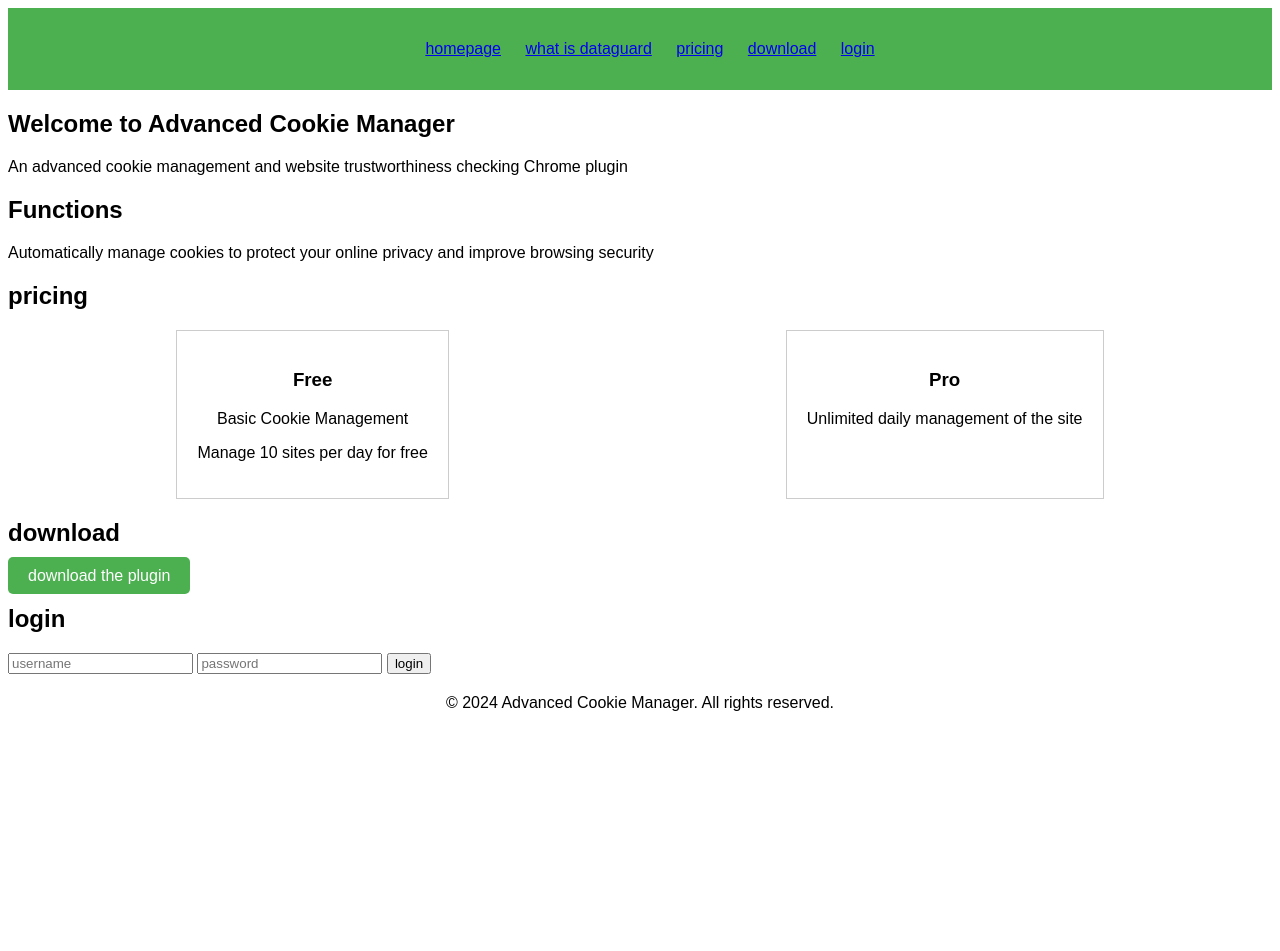
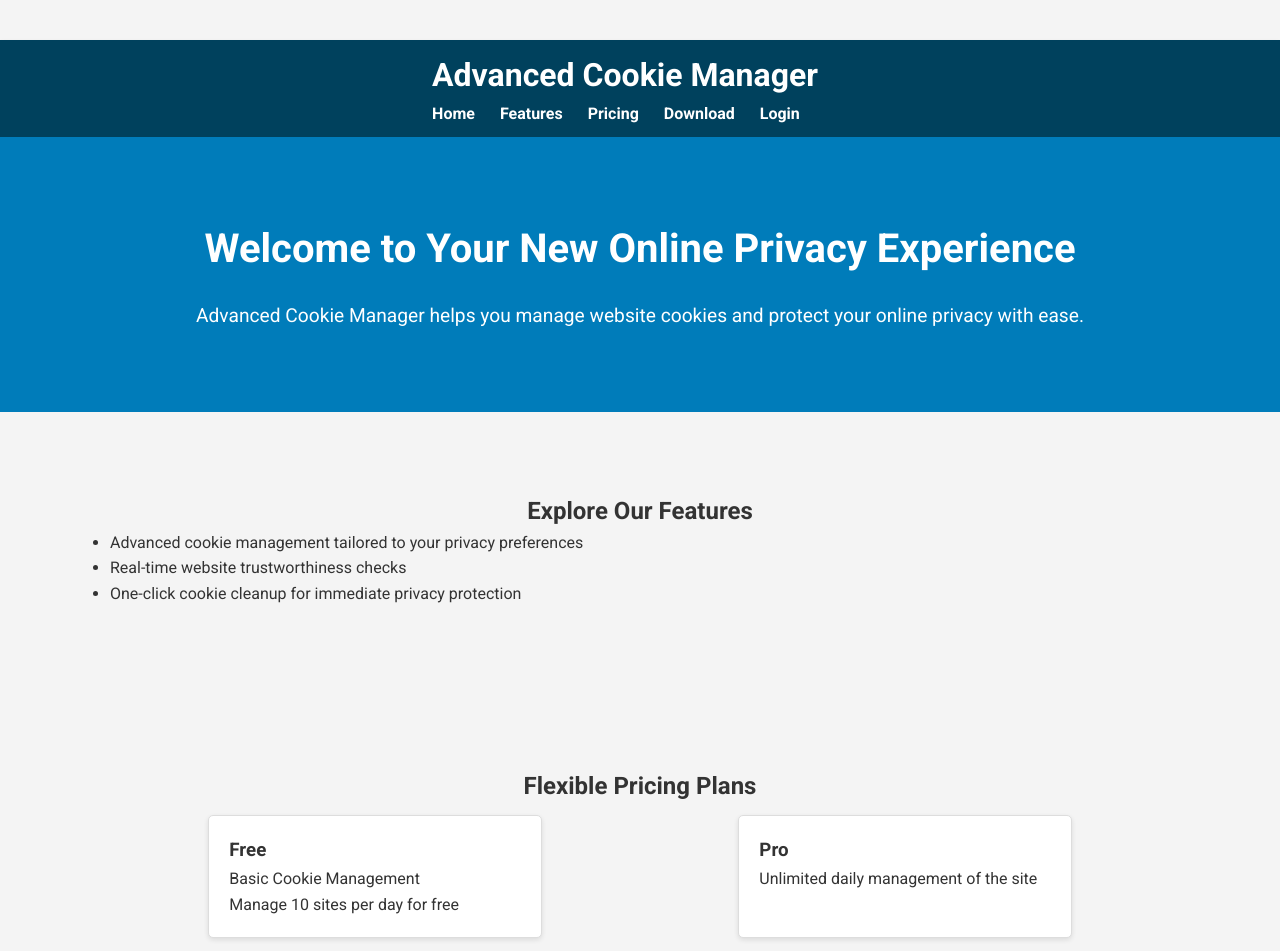
Before and after one commit to sharyz119/dataguard-innovator, a browser extension: page cookie_website/index.html in a window 1280 px wide. Shown: the top 951 px of the page. Before the commit the page ends 800 px from the top, so only its background shows below. Drawn offline with Linux system fonts and the light colour scheme.

Commit message:
Website design improvements
I (Rhodé) improved the look of the website a bit but it can be better still

```diff
--- a/cookie_website/index.html
+++ b/cookie_website/index.html
@@ -3,66 +3,94 @@
 <head>
     <meta charset="UTF-8">
     <meta name="viewport" content="width=device-width, initial-scale=1.0">
-    <title>Advanced Cookie Manager</title>
+    <meta name="description" content="Manage your website cookies and protect your privacy with Advanced Cookie Manager.">
+    <title>Advanced Cookie Manager - Privacy at Your Fingertips</title>
     <link rel="stylesheet" href="styles.css">
+    <link href="https://fonts.googleapis.com/css2?family=Roboto:wght@400;700&display=swap" rel="stylesheet">
+    <link href="https://fonts.googleapis.com/css2?family=Open+Sans:wght@400;600;700&display=swap" rel="stylesheet">
+    <link rel="icon" type="image/png" href="favicon.png">
+    <!-- Open Graph Tags -->
 </head>
 <body>
-    <header>
-        <nav>
+    <header class="site-header">
+        <div class="container">
+            <h1 class="logo">Advanced Cookie Manager</h1>
+            <nav class="main-navigation" aria-label="Main navigation">
                 <ul>
-                <li><a href="#home">homepage</a></li>
-                <li><a href="#features">what is dataguard</a></li>
-                <li><a href="#pricing">pricing</a></li>
-                <li><a href="#download">download</a></li>
-                <li><a href="#login">login</a></li>
+                    <li><a href="#home" class="nav-link" aria-current="page">Home</a></li>
+                    <li><a href="#features" class="nav-link">Features</a></li>
+                    <li><a href="#pricing" class="nav-link">Pricing</a></li>
+                    <li><a href="#download" class="nav-link">Download</a></li>
+                    <li><a href="#login" class="nav-link">Login</a></li>
                 </ul>
             </nav>
+        </div>
     </header>
 
-    <section id="home">
-        <h1>Welcome to Advanced Cookie Manager</h1>
-        <p>An advanced cookie management and website trustworthiness checking Chrome plugin</p>
+    <main>
+        <section id="home" class="hero-section">
+            <div class="container">
+                <h2>Welcome to Your New Online Privacy Experience</h2>
+                <p>Advanced Cookie Manager helps you manage website cookies and protect your online privacy with ease.</p>
+            </div>
         </section>
 
-    <section id="features">
-        <h2>Functions</h2>
-        <p>Automatically manage cookies to protect your online privacy and improve browsing security</p>
-        <!-- 详细功能介绍 -->
+        <section id="features" class="features-section">
+            <div class="container">
+                <h2>Explore Our Features</h2>
+                <ul class="features-list">
+                    <li>Advanced cookie management tailored to your privacy preferences</li>
+                    <li>Real-time website trustworthiness checks</li>
+                    <li>One-click cookie cleanup for immediate privacy protection</li>
+                    <!-- Add more detailed feature introductions here as needed -->
+                </ul>
+            </div>
         </section>
 
-    <section id="pricing">
-        <h2>pricing</h2>
+        <section id="pricing" class="pricing-section">
+            <div class="container">
+                <h2>Flexible Pricing Plans</h2>
                 <div class="pricing-table">
                     <div class="pricing-option">
                         <h3>Free</h3>
                         <p>Basic Cookie Management</p>
-                <p>Manage 10 sites per day for free<p>
-                <!-- 更多免费版功能 -->
+                        <p>Manage 10 sites per day for free</p>
+                        <!-- Add more free plan features here -->
                     </div>
                     <div class="pricing-option">
                         <h3>Pro</h3>
                         <p>Unlimited daily management of the site</p>
-                <!-- 更多专业版功能 -->
+                        <!-- Add more pro plan features here -->
+                    </div>
                 </div>
             </div>
         </section>
 
-    <section id="download">
-        <h2>download</h2>
-        <a href="download-link" class="download-btn">download the plugin</a>
+        <section id="download" class="download-section">
+            <div class="container">
+                <h2>Download Now</h2>
+                <a href="#" class="btn btn-primary">Download the Plugin</a>
+            </div>
         </section>
 
-    <section id="login">
-        <h2>login</h2>
-        <form action="login-process" method="post">
-            <input type="text" name="username" placeholder="username">
-            <input type="password" name="password" placeholder="password">
-            <button type="submit">login</button>
+        <section id="login" class="login-section">
+            <div class="container">
+                <h2>Login to Your Account</h2>
+                <form class="login-form" action="login-process" method="post">
+                    <label for="username">Username</label>
+                    <input id="username" type="text" name="username" placeholder="Username" required>
+                    <label for="password">Password</label>
+                    <input id="password" type="password" name="password" placeholder="Password" required>
+                    <button type="submit" class="btn btn-primary">Login</button>
                 </form>
+            </div>
         </section>
+    </main>
 
-    <footer>
+    <footer class="site-footer">
+        <div class="container">
             <p>&copy; 2024 Advanced Cookie Manager. All rights reserved.</p>
+        </div>
     </footer>
 
     <script src="script.js"></script>
--- a/cookie_website/script.js
+++ b/cookie_website/script.js
@@ -1,4 +1,8 @@
-document.querySelector('form').addEventListener('submit', function(e) {
-    e.preventDefault();
-    // 实现登录逻辑
+document.querySelectorAll('a[href^="#"]').forEach(anchor => {
+    anchor.addEventListener('click', function (e) {
+        e.preventDefault();
+        document.querySelector(this.getAttribute('href')).scrollIntoView({
+            behavior: 'smooth'
+        });
+    });
 });
--- a/cookie_website/styles.css
+++ b/cookie_website/styles.css
@@ -1,47 +1,197 @@
-body {
-    font-family: Arial, sans-serif;
+/* Basic Reset */
+* {
+    margin: 0;
+    padding: 0;
+    box-sizing: border-box;
+    scroll-behavior: smooth; /* Enables smooth scrolling */
 }
 
-header {
-    background-color: #4CAF50;
-    color: white;
-    text-align: center;
-    padding: 1em 0;
+:root {
+    --primary-color: #005a87;
+    --header-highlight-color: #00415d; /* Darker shade for the header */
+    --secondary-color: #007cba;
+    --accent-color: #cceeff;
+    --text-color: #333;
+    --background-color: #f4f4f4;
+    --font-family: 'Roboto', sans-serif; /* Modern, readable font */
 }
 
-nav ul {
-    list-style-type: none;
+body {
+    font-family: var(--font-family);
+    color: var(--text-color);
+    background-color: var(--background-color);
+    padding: 40px 0;
+    line-height: 1.6; /* Improved readability */
 }
 
-nav ul li {
-    display: inline;
-    margin-right: 20px;
+.container {
+    max-width: 1100px;
+    margin: auto;
+    padding: 0 20px;
 }
 
-section {
-    margin: 20px 0;
+/* Header Styles */
+.site-header {
+    display: flex;
+    justify-content: space-between;
+    align-items: center;
+    padding: 10px 20px; /* Adjusted padding */
+    background: var(--header-highlight-color);
+    color: #ffffff;
+    box-shadow: 0 2px 4px rgba(0,0,0,0.1); /* Subtle shadow for depth */
 }
 
+.logo {
+    margin-right: 30px;
+    font-weight: 700;
+}
+
+.main-navigation {
+    display: flex;
+    align-items: center;
+}
+
+.main-navigation ul {
+    display: flex;
+    list-style: none;
+    padding: 0;
+}
+
+.main-navigation ul li:not(:last-child) {
+    margin-right: 25px;
+}
+
+.main-navigation ul li a {
+    color: #ffffff;
+    text-decoration: none;
+    font-weight: 600;
+    transition: color 0.3s ease, background-color 0.3s ease; /* Smoother transition */
+}
+
+.main-navigation ul li a:hover,
+.main-navigation ul li a:focus {
+    color: var(--accent-color);
+    background-color: rgba(255,255,255,0.1); /* Soft background on hover/focus */
+    padding: 5px 10px; /* Padding adjustment */
+    border-radius: 3px; /* Rounded edges */
+}
+
+/* Hero Section */
+.hero-section {
+    background: var(--secondary-color);
+    color: #ffffff;
+    padding: 80px 0;
+    text-align: center;
+}
+
+.hero-section h2 {
+    font-size: 2.5rem;
+}
+
+.hero-section p {
+    font-size: 1.2rem;
+    margin-top: 20px;
+}
+
+/* Features and Other Sections */
+.features-section, .pricing-section, .download-section, .login-section {
+    padding: 80px 0;
+}
+
+.features-section h2, .pricing-section h2, .download-section h2, .login-section h2 {
+    text-align: center;
+    margin-bottom: 0px;
+}
+
+/* Features List */
+.features-list li {
+    margin-bottom: 0px;
+}
+
+/* Pricing Table */
 .pricing-table {
     display: flex;
     justify-content: space-around;
+    flex-wrap: wrap;
 }
 
 .pricing-option {
-    border: 1px solid #ccc;
+    background: #ffffff;
+    border: 1px solid #dddddd;
+    border-radius: 5px;
     padding: 20px;
-    text-align: center;
+    margin: 10px;
+    width: calc(33.333% - 20px);
+    box-shadow: 0 2px 5px rgba(0,0,0,0.1);
+    transition: transform 0.3s ease, box-shadow 0.3s ease; /* Enhanced interaction */
 }
 
-.download-btn {
-    background-color: #4CAF50;
-    color: white;
-    padding: 10px 20px;
-    text-decoration: none;
-    border-radius: 5px;
+.pricing-option:hover {
+    transform: translateY(-5px); /* Lift effect */
+    box-shadow: 0 5px 15px rgba(0,0,0,0.2); /* Deeper shadow */
 }
 
-footer {
+/* Center the Download Button */
+.download-section {
+    display: flex;
+    justify-content: center; /* Center children horizontally */
+    align-items: center; /* Center children vertically */
+    flex-direction: column; /* Stack children vertically */
+    background: var(--primary-color);
+    color: #ffffff;
+    padding: 80px 0; /* Adjusted padding */
+}
+
+.download-section a.btn-primary {
+    background: #f4f4f4;
+    color: var(--primary-color);
+    padding: 10px 20px;
+    border-radius: 5px;
+    text-decoration: none;
+    font-weight: bold;
+    transition: background-color 0.3s ease; /* Smooth transition for background color */
+}
+
+.download-section a.btn-primary:hover {
+    background: #e4e4e4;
+}
+/* Login Form */
+.login-section {
+    padding: 80px 0;
+}
+
+.login-form {
+    max-width: 400px;
+    margin: auto;
+}
+
+.login-form input,
+.login-form button {
+    width: 100%;
+    padding: 10px;
+    margin: 10px 0;
+    border-radius: 5px;
+    border: 1px solid #cccccc;
+}
+
+.login-form button {
+    background: var(--secondary-color); /* Using CSS variable */
+    color: #ffffff;
+    cursor: pointer;
+}
+
+.login-form button:hover {
+    background: var(--primary-color); /* Using CSS variable for hover state */
+}
+
+/* Footer */
+.site-footer {
+    background: #333333;
+    color: #ffffff;
     text-align: center;
-    margin-top: 20px;
+    padding: 20px 0;
 }
+
+.site-footer p {
+    margin: 0;
+}
```
Also changed, not shown: 1 other file. Lines whose indentation alone changed are shown as unchanged.
